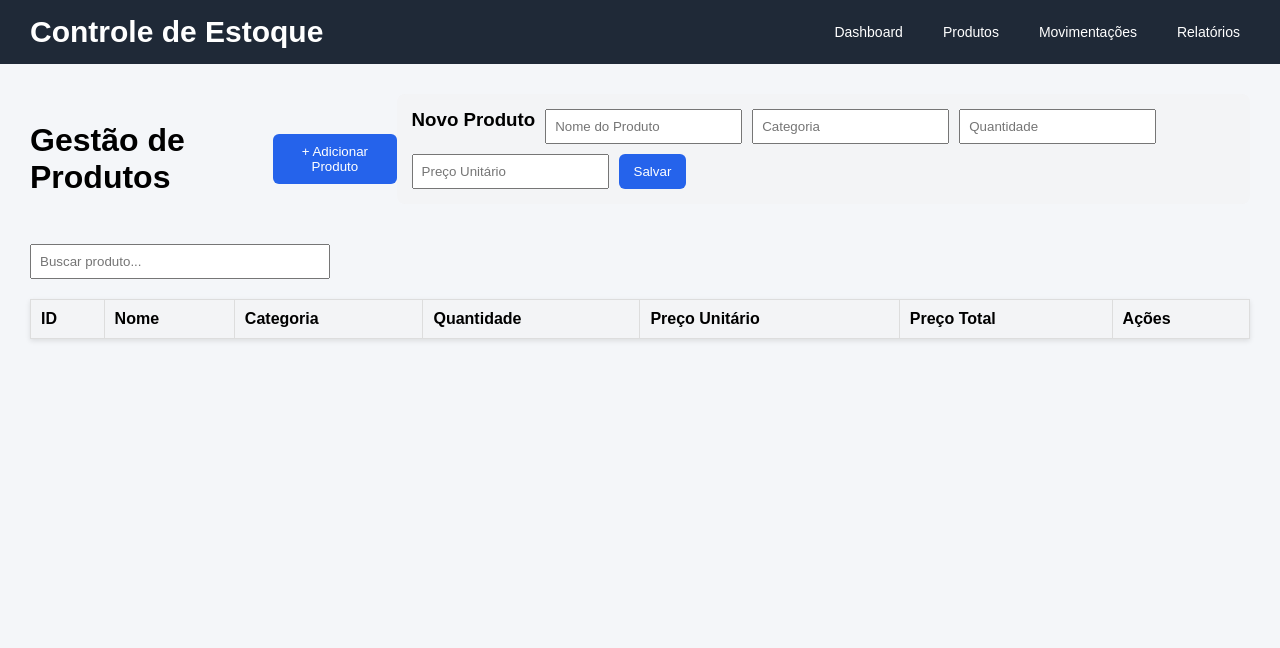
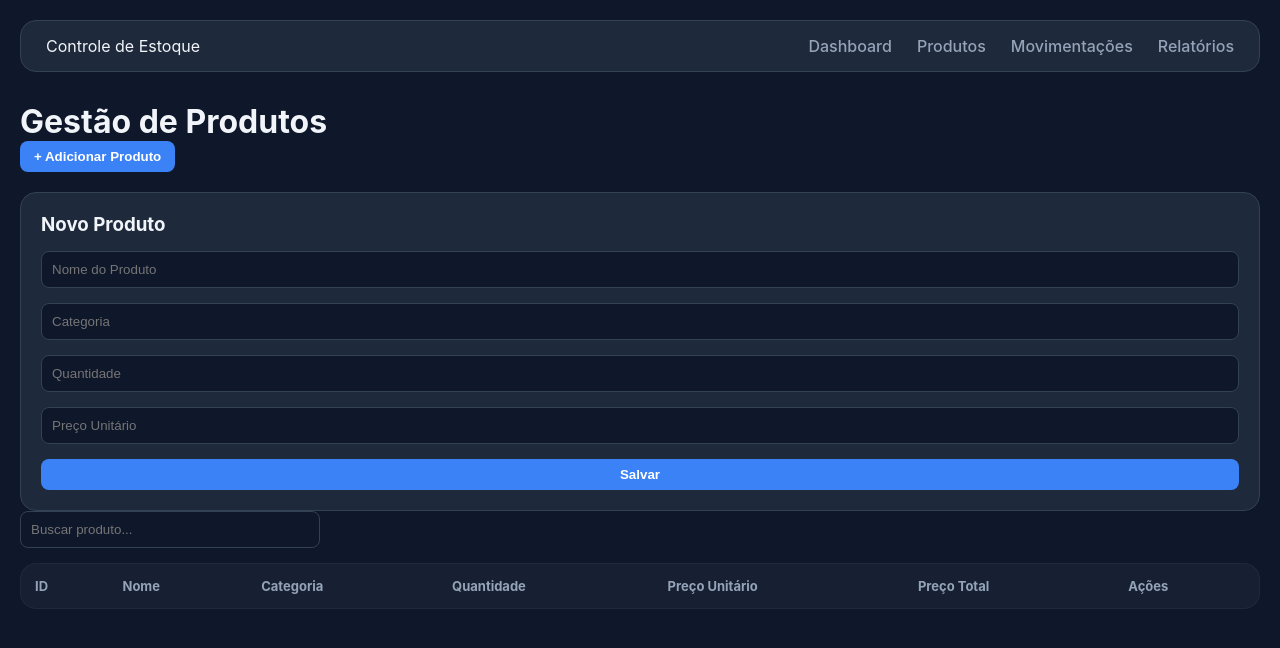
Before and after one commit to ThallisMonteiro/controle-estoque, a plain HTML site: page produtos.html in a window 1280 px wide. Both pictures are taken after a click on the button "+ Adicionar Produto". Drawn offline with Linux system fonts and the light colour scheme.

Commit message:
Implementando uma estilização inicial.

```diff
--- a/css/style.css
+++ b/css/style.css
@@ -1,186 +1,207 @@
+:root {
+  --bg-main: #0f172a;
+  --bg-card: #1e293b;
+  --bg-hover: #263244;
+  --primary: #3b82f6;
+  --success: #22c55e;
+  --warning: #f59e0b;
+  --danger: #ef4444;
+  --text-main: #f1f5f9;
+  --text-muted: #94a3b8;
+  --border: #334155;
+}
+
 * {
   margin: 0;
   padding: 0;
   box-sizing: border-box;
-  font-family: Arial, sans-serif;
 }
 
 body {
-  background-color: #f4f6f9;
+  background-color: var(--bg-main);
+  color: var(--text-main);
+  font-family: "Inter", sans-serif;
+  padding: 20px;
 }
 
-/* NAVBAR */
+.logo_text {
+  font-size: 22px;
+  font-weight: 700;
+  letter-spacing: 1px;
+  color: #ffffff;
+}
+
+.logo_span {
+  color: #3b82f6;
+}
+
 .navbar {
-  background-color: #1f2937;
-  color: white;
+  width: 100%;
   display: flex;
   justify-content: space-between;
   align-items: center;
-  padding: 15px 30px;
-  margin: 0;
-  width: 100%;
-  position: sticky;
-  top: 0;
-  z-index: 1000;
+  padding: 15px 25px;
+  background: var(--bg-card);
+  border-radius: 16px;
+  margin-bottom: 30px;
+  border: 1px solid var(--border);
 }
 
-.logo {
-  font-size: 30px;
-  font-weight: bold;
+.navbar h1 {
+  font-size: 20px;
 }
 
 .navbar ul {
   list-style: none;
   display: flex;
-  gap: 20px;
+  gap: 25px;
 }
 
-.navbar ul li a {
-  color: white;
+.navbar a {
   text-decoration: none;
-  font-size: 14px;
-  padding: 6px 10px;
-  border-radius: 4px;
+  color: var(--text-muted);
+  font-weight: 500;
+  transition: 0.3s;
 }
 
-.navbar ul li a:hover {
-  background-color: #374151;
+.navbar a:hover {
+  color: var(--primary);
 }
 
-.navbar ul li a.ativo {
-  background-color: #4f46e5;
-}
-
-/* CONTEÚDO */
-.content {
-  padding: 30px;
-}
-
-.cards {
-  display: flex;
+.cards-container {
+  display: grid;
+  grid-template-columns: repeat(3, 1fr);
   gap: 20px;
-  margin: 20px 0 30px 0;
+  margin-bottom: 30px;
 }
 
 .card {
-  background-color: white;
+  background: var(--bg-card);
   padding: 20px;
-  border-radius: 8px;
-  flex: 1;
-  box-shadow: 0 2px 5px rgba(0, 0, 0, 0.1);
+  border-radius: 16px;
+  border: 1px solid var(--border);
+  transition: 0.3s;
 }
 
-.card.alerta {
-  border-left: 5px solid red;
+.card:hover {
+  background: var(--bg-hover);
+  transform: translateY(-4px);
 }
 
 .card h3 {
+  font-size: 14px;
+  color: var(--text-muted);
   margin-bottom: 10px;
-  font-size: 16px;
 }
 
-.card p {
-  font-size: 24px;
-  font-weight: bold;
+.card h2 {
+  font-size: 28px;
+  font-weight: 700;
 }
 
-table {
+.tabela-produtos {
   width: 100%;
-  background-color: white;
   border-collapse: collapse;
-  box-shadow: 0 2px 5px rgba(0, 0, 0, 0.1);
+  background: var(--bg-card);
+  border-radius: 16px;
+  overflow: hidden;
+  border: 1px solid var(--border);
 }
 
-th,
-td {
-  padding: 12px;
+.tabela-produtos th {
   text-align: left;
+  font-size: 13px;
+  color: var(--text-muted);
+  padding: 14px;
+  background: #162032;
 }
 
-th {
-  background-color: #e5e7eb;
+.tabela-produtos td {
+  padding: 14px;
+  border-top: 1px solid var(--border);
 }
 
-/* Container principal */
-.container {
-  padding: 30px;
+.tabela-produtos tr:hover {
+  background: var(--bg-hover);
 }
 
-/* Cabeçalho da página */
-.page-header {
-  display: flex;
-  justify-content: space-between;
-  align-items: center;
-  margin-bottom: 20px;
+button {
+  padding: 8px 14px;
+  border-radius: 8px;
+  border: none;
+  cursor: pointer;
+  font-weight: 600;
+  transition: 0.3s;
 }
 
-/* Botão principal */
 .btn-primary {
-  background-color: #2563eb;
+  background: var(--primary);
   color: white;
-  border: none;
-  padding: 10px 15px;
-  cursor: pointer;
-  border-radius: 6px;
 }
 
 .btn-primary:hover {
-  background-color: #1e40af;
+  opacity: 0.85;
 }
 
-/* Busca */
-.search-box {
-  margin-bottom: 20px;
+.btn-edit {
+  background: var(--warning);
+  color: white;
 }
 
-.search-box input {
-  padding: 8px;
+.btn-delete {
+  background: var(--danger);
+  color: white;
+}
+
+#formProduto {
+  background: var(--bg-card);
+  padding: 20px;
+  border-radius: 16px;
+  border: 1px solid var(--border);
+  display: none;
+  flex-direction: column;
+  gap: 15px;
+  margin-top: 20px;
+}
+
+input,
+select {
+  padding: 10px;
+  border-radius: 8px;
+  border: 1px solid var(--border);
+  background: #0f172a;
+  color: var(--text-main);
+}
+
+input:focus,
+select:focus {
+  outline: none;
+  border: 1px solid var(--primary);
+}
+
+#buscarProduto {
+  padding: 10px;
+  border-radius: 8px;
+  border: 1px solid var(--border);
+  background: #0f172a;
+  color: var(--text-main);
+  margin-bottom: 15px;
   width: 300px;
 }
 
-/* Tabela */
-.tabela-produtos {
-  width: 100%;
-  border-collapse: collapse;
+@media (max-width: 1000px) {
+  .cards-container {
+    grid-template-columns: repeat(2, 1fr);
+  }
 }
 
-.tabela-produtos th,
-.tabela-produtos td {
-  border: 1px solid #ddd;
-  padding: 10px;
-  text-align: left;
+@media (max-width: 600px) {
+  .cards-container {
+    grid-template-columns: 1fr;
+  }
+
+  .navbar {
+    flex-direction: column;
+    gap: 15px;
+  }
 }
-
-.tabela-produtos th {
-  background-color: #f3f4f6;
-}
-
-/* Botões tabela */
-.btn-edit {
-  background-color: #f59e0b;
-  border: none;
-  padding: 5px 10px;
-  cursor: pointer;
-}
-
-.btn-delete {
-  background-color: #ef4444;
-  color: white;
-  border: none;
-  padding: 5px 10px;
-  cursor: pointer;
-}
-
-.form-produto {
-  background: #f3f4f6;
-  padding: 15px;
-  margin-bottom: 20px;
-  border-radius: 8px;
-  display: flex;
-  gap: 10px;
-  flex-wrap: wrap;
-}
-
-.form-produto input {
-  padding: 8px;
-}
```
Also changed, not shown: index.html (+9 -2 lines).
